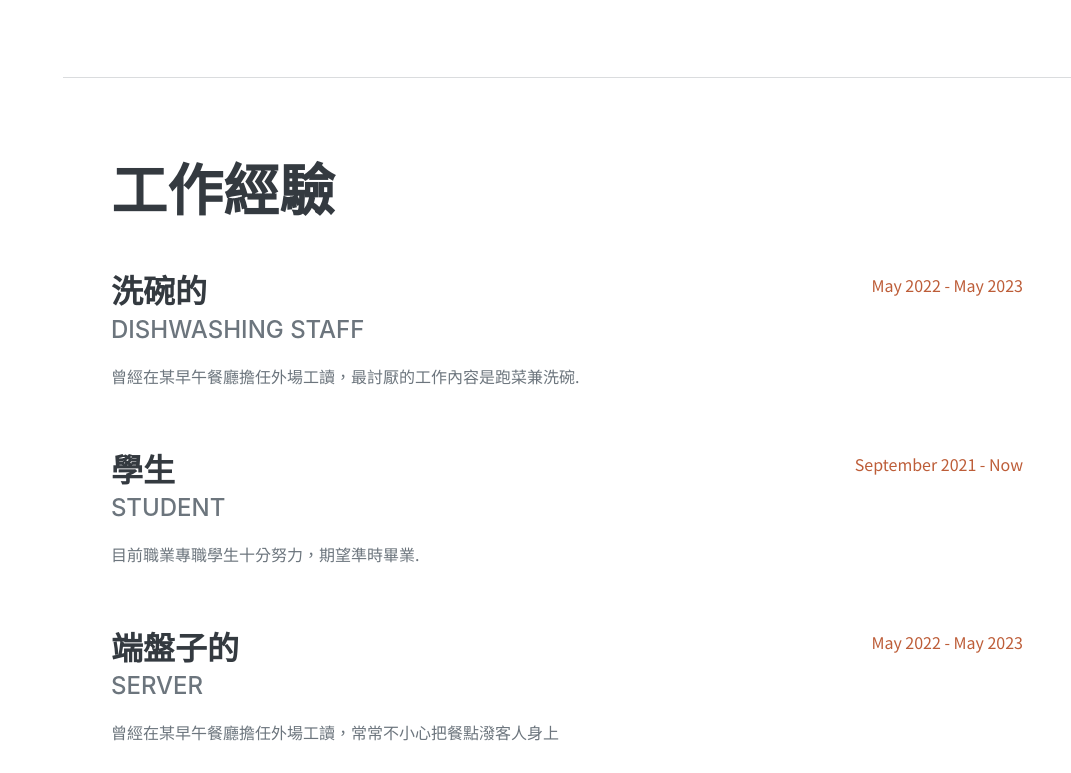
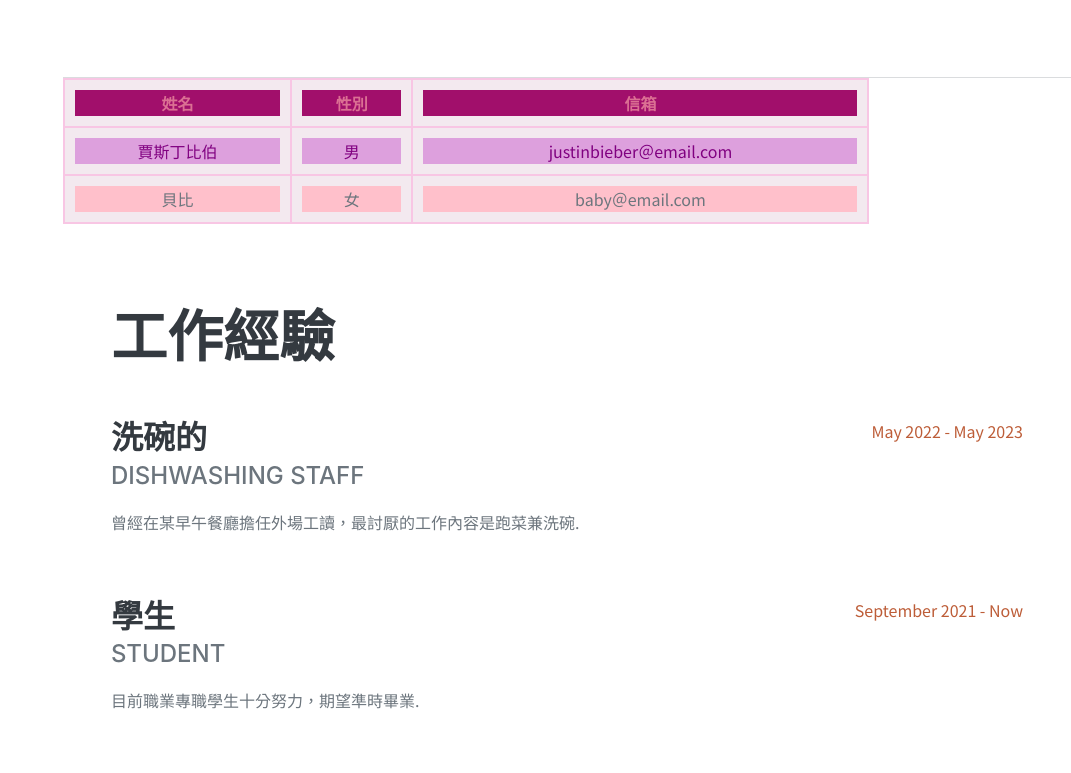
Before and after one commit to 0929liu/0929liu.github.io, a plain HTML site: page index.html in a window 1280 px wide. Shown: the part 1041-1814 px from the top of the page, without its empty margins (209-1280 px from the left). Drawn offline with nearby package versions, Linux system fonts and the light colour scheme; a web font is replaced by a local one.

Commit message:
賈斯丁比伯

```diff
--- a/css/my_style2.css
+++ b/css/my_style2.css
@@ -51,3 +51,34 @@
     background-repeat: no-repeat;
     background-size: cover;
 }
+
+table.cynthiatable{
+    width:80%;
+    background-color: #f8c6e4;
+    border-collapse: separate;
+}
+
+table.cynthiatable th{
+    text-align: center;
+    background-color: rgb(161, 15, 107);
+    color: palevioletred;
+    border:10px solid #f3e9ef;
+}
+
+table.cynthiatable th{
+    text-align: center;
+}
+
+table.cynthiatable td{
+    text-align: center;
+    border:10px solid #f3e9ef;
+}
+
+table.cynthiatable tr:nth-child(even){
+    background-color: plum;
+    color: purple;
+}
+
+table.cynthiatable tr:nth-child(odd){
+    background-color: pink;
+}
--- a/index.html
+++ b/index.html
@@ -69,6 +69,29 @@
                 </div>
             </section>
             <hr class="m-0" />
+
+
+            <table class="cynthiatable">
+                <tr>
+                    <th>姓名</th>
+                    <th>性別</th>
+                    <th>信箱</th>
+                </tr>
+              <tr>
+                <td>賈斯丁比伯</td>
+                <td>男</td>
+                <td>justinbieber＠email.com</td>
+              </tr>
+              <tr>
+                <td>貝比</td>
+                <td>女</td>
+                <td>baby＠email.com</td>
+              </tr>
+
+
+            </table>
+
+
             <!-- Experience-->
             <section class="resume-section" id="experience">
                 <div class="resume-section-content">
```
